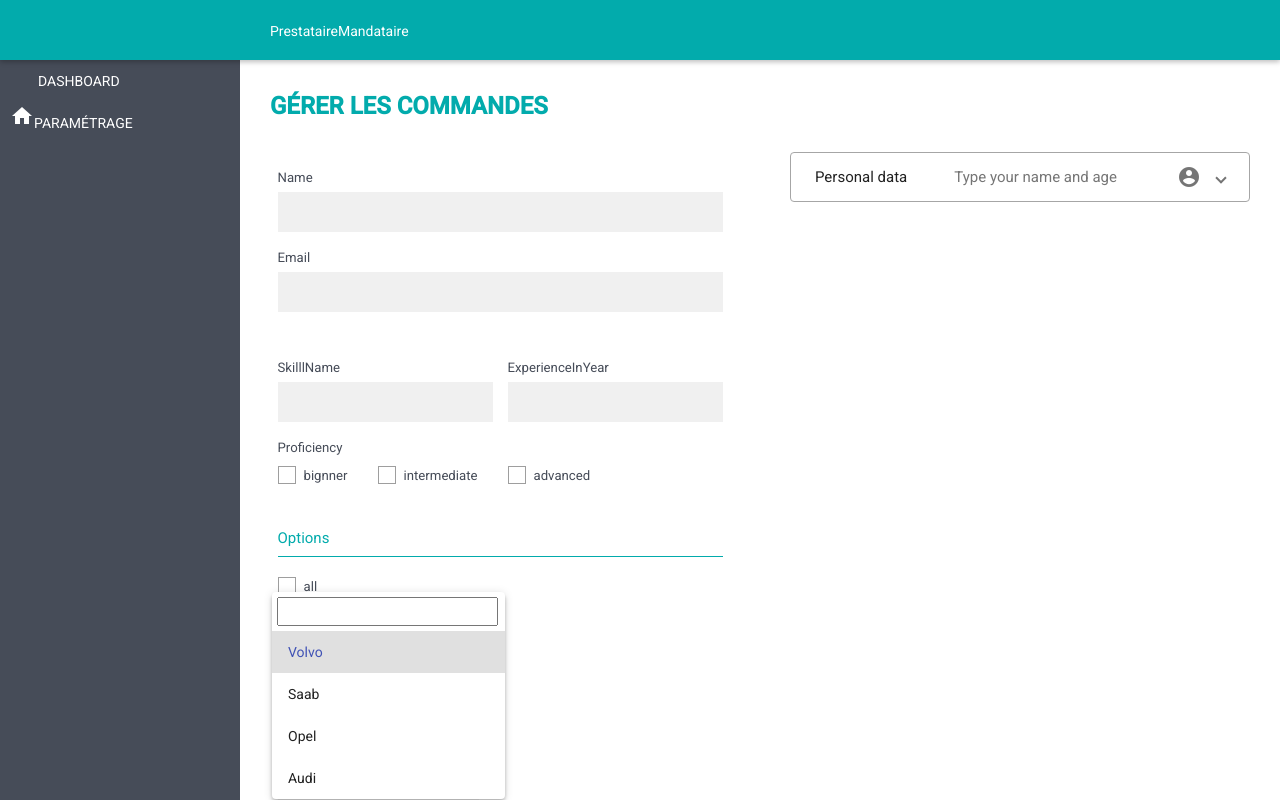
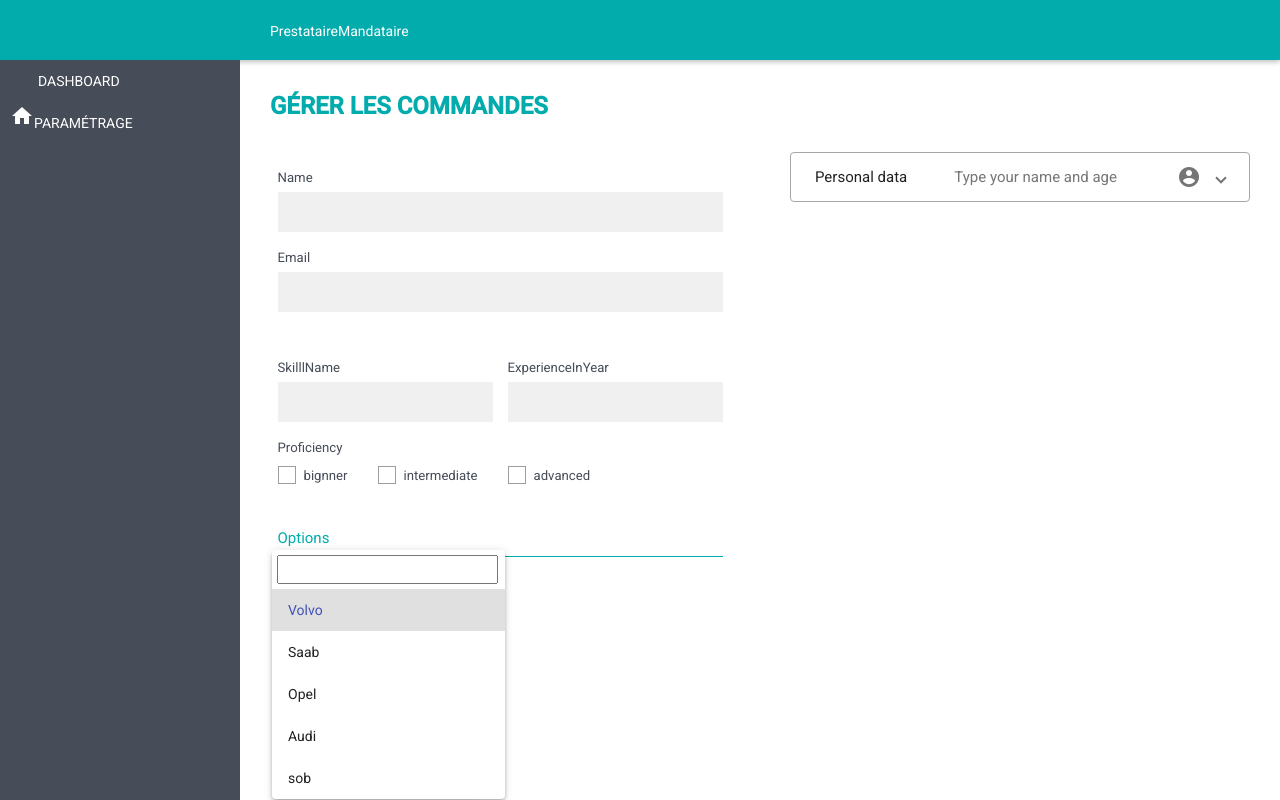
Before and after one commit to ahmad245/form-reactive-angular, an Angular app: page / in a window 1280 px wide. Both pictures are taken after a click on the element "Volvo". Built offline with nearby package versions, Linux system fonts and the light colour scheme; what ngx-mask would draw is missing.

Commit message:
add dropdown

```diff
--- a/src/app/app.component.html
+++ b/src/app/app.component.html
@@ -42,7 +42,7 @@
 
             </li>
             <li class="list-item " [ngClass]="{'hovered':hovered}">
-                <div (click)="onClick()" [matMenuTriggerFor]="menu" aria-label="Example icon-button with a menu" class="no-link" title="PARAMÉTRAGE">
+                <div (click)="onClick()" [matMenuTriggerFor]="menu"  (menuClosed)="menuClosed()" aria-label="Example icon-button with a menu" class="no-link" title="PARAMÉTRAGE">
                     <mat-icon>home</mat-icon>
                     <span>PARAMÉTRAGE</span>
                 </div>
--- a/src/app/app.component.ts
+++ b/src/app/app.component.ts
@@ -9,6 +9,7 @@ import { MatMenuTrigger } from '@angular/material/menu';
   styleUrls: ['./app.component.scss']
 })
 export class AppComponent {
+
   @ViewChild(MatMenuTrigger) trigger: MatMenuTrigger;
   title = 'ReactiveFormReusable';
   hovered=false;
@@ -16,15 +17,28 @@ export class AppComponent {
 
   }
   ngOnInit(): void {
-   console.log( this.trigger);
+
+   console.log(this.trigger);
 
 
   }
   onClick(){
+
+    this.trigger.closeMenu();
     this.hovered=true;
+    setTimeout(()=>{
+      this.trigger.openMenu();
+    },400)
+
   }
   onClickBody(){
     this.hovered=false;
   }
+  menuClosed(){
+    this.hovered=false;
+  }
+  menuOpened(){
+
+  }
 
 }
--- a/src/app/card-form/card-form.component.ts
+++ b/src/app/card-form/card-form.component.ts
@@ -15,6 +15,7 @@ export class CardFormComponent implements OnInit {
     { id: 2, value: 'Saab' },
     { id: 3, value: 'Opel' },
     { id: 4, value: 'Audi' },
+    { id: 5, value: 'sob' },
   ];
   cartForm: FormGroup;
   items = ['bignner', 'intermediate', 'advanced'];
--- a/src/app/sheard/form/components/select/select.component.html
+++ b/src/app/sheard/form/components/select/select.component.html
@@ -6,11 +6,11 @@
 
 <mat-form-field (click)="focusInput(input)" appearance="fill">
     <mat-label>Favorite food</mat-label>
-    <mat-select (click)="focusInput(input)" [formControl]="control">
+    <mat-select (click)="focusInput(input)" [formControl]="control" #select>
 
-        <input #input (input)="onClick($event.target.value)" type="text">
+        <input #input (input)="onInput($event.target.value)" type="text">
 
-        <mat-option [ngClass]="{'mat-selected':matOPtion(item[optionItem])}" *ngFor="let item of list" [value]="item[optionValue]">
+        <mat-option [ngClass]="{'mat-selected':matOPtion(item[optionItem],select)}" *ngFor="let item of list" [value]="item[optionValue]">
             {{item[optionItem]}}
         </mat-option>
     </mat-select>
--- a/src/app/sheard/form/components/select/select.component.ts
+++ b/src/app/sheard/form/components/select/select.component.ts
@@ -1,5 +1,6 @@
-import { Component, ElementRef, Input, OnInit, Renderer2 } from '@angular/core';
+import { Component, ElementRef, Input, OnInit, Renderer2, TemplateRef, ViewContainerRef } from '@angular/core';
 import { FieldConfig } from '../..';
+import { MatSelect } from '@angular/material/select';
 
 @Component({
   selector: 'app-select',
@@ -17,6 +18,7 @@ export class SelectComponent implements OnInit {
   @Input() optionValue;
   @Input() optionItem;
   list=[];
+  selected=false;
 
   search='';
   constructor(private renderer: Renderer2) {
@@ -27,16 +29,28 @@ export class SelectComponent implements OnInit {
    this.list=  this.items;
 
   }
-  onClick(item:string){
+  onInput(item:string){
   this.search=item;
     this.list= item ==='' ? this.items : this.list.filter(el=>el[this.optionItem].toLowerCase().includes(item.toLowerCase()));
+  }
+  matOPtion(item:string,select:MatSelect){
+    if(this.search==='')  return false;
+    // if(select.panel){
+    // let allOption=  select.panel.nativeElement.querySelectorAll('.mat-selected');
+    // if(allOption.length>0){
+    //   console.log(allOption.length);
+    //   allOption.forEach((el,i)=>{
+    //     if(i!==0 ){
+    //       console.log(el.innerText);
 
+    //       el.classList.remove('mat-selected')
+    //     }
+    //   })
+    // }
+ // }
 
-  }
-  matOPtion(item:string){
+    return  item.toLowerCase().includes(this.search.toLowerCase());
 
-    if(this.search==='') return false;
-     return item.toLowerCase().includes(this.search.toLowerCase())
   }
   focusInput(input:ElementRef){
     console.log(input);
--- a/src/styles.scss
+++ b/src/styles.scss
@@ -78,3 +78,28 @@ body {
     left: 240px;
     top: -42px;
 }
+
+
+
+.mat-elevation-z4 {
+
+    transition: left 0.5s ease;
+    box-shadow: 0 3px 6px rgba(0, 0, 0, 0.16), 0 3px 6px rgba(0, 0, 0, 0.23);
+    @include box-shadow-material();
+
+    // box-shadow:none;
+    // @include box-shadow-material();
+    // box-shadow-left:none ;
+}
+
+nav.principale {
+    position: fixed;
+    left: 0;
+    top: 60px;
+    bottom: 0;
+    z-index: 5000000;
+    color: #464c58;
+    background-color: #ffffff;
+    width: 240px;
+    transition: width 0.3s ease;
+}
```
